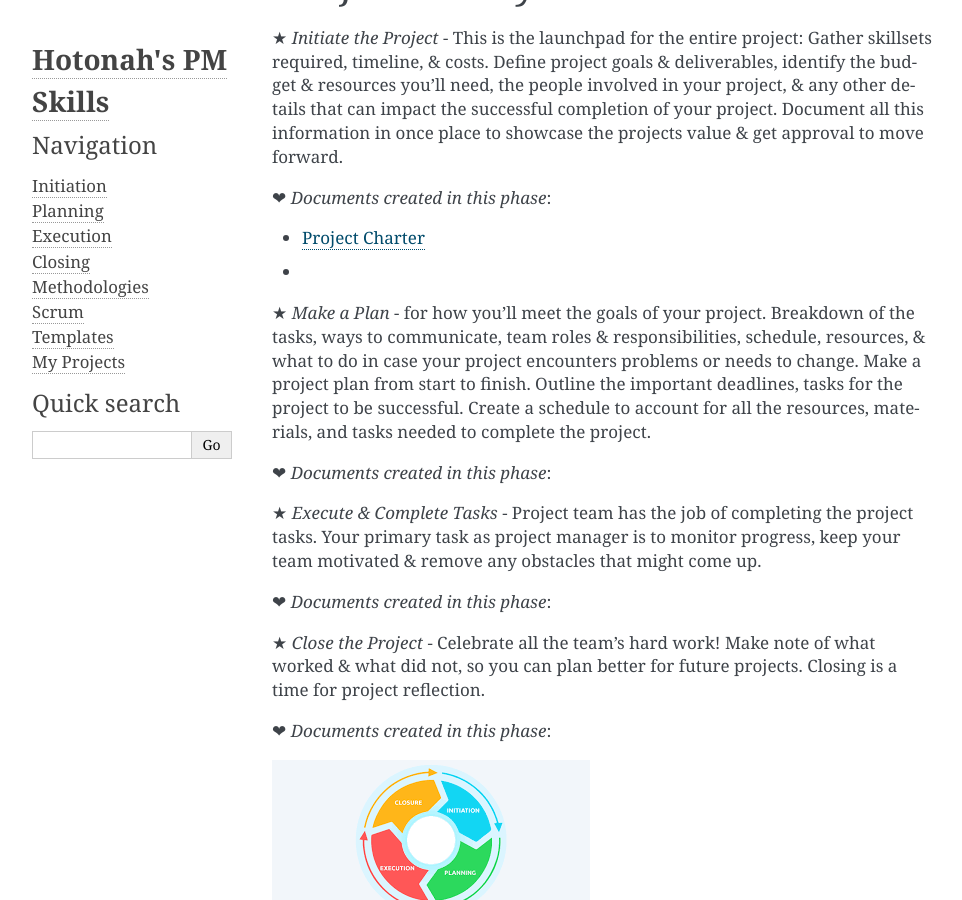
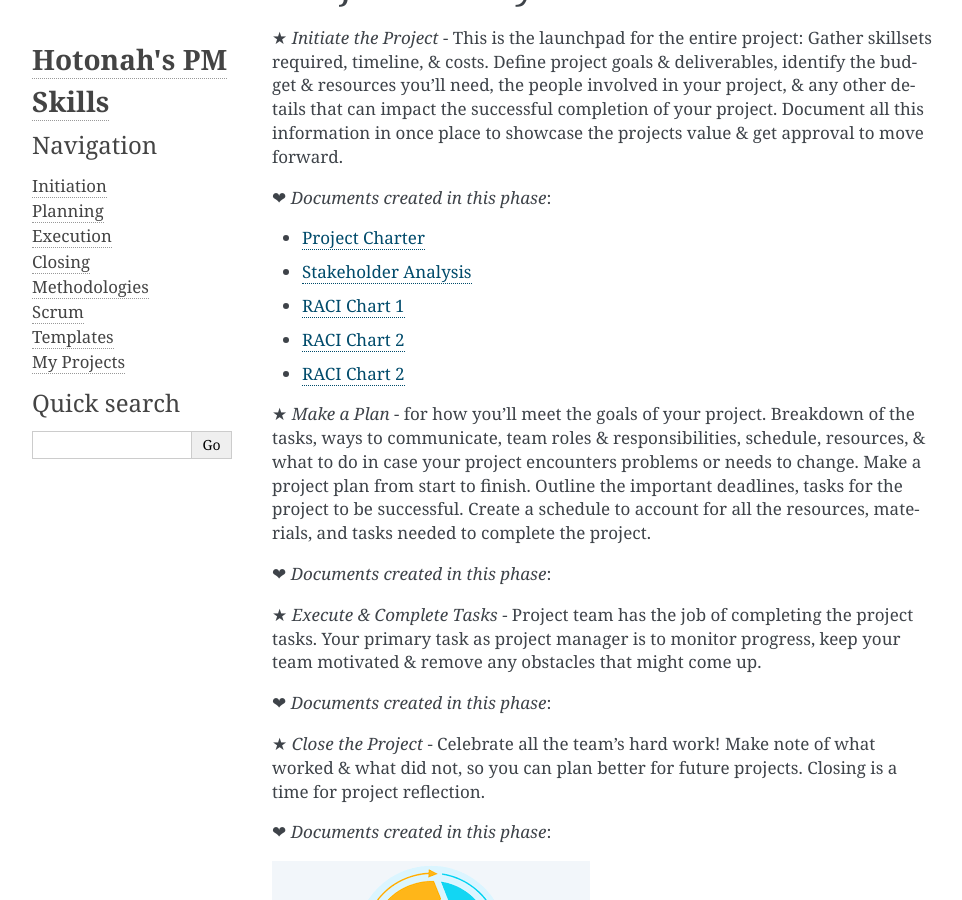
Before and after one commit to Hotonah/hotonah.github.io, a Sphinx documentation site: the page built from source/index.txt, in a window 1280 px wide and 900 px high, scrolled down 5687 px. Shown: the whole window, without its empty margins (148-1110 px from the left). Built offline with Sphinx 7.4.7, drawn with Linux system fonts in a browser that asks for light colours.

Commit message:
Update index.txt

```diff
--- a/source/index.txt
+++ b/source/index.txt
@@ -166,7 +166,14 @@ Project Lifecycle
 
 * `Project Charter <test>`_
 .. _test: https://docs.google.com/document/d/1hbKjSAiq3VvIB1aLjazNck4U5kUvAhNQBa4IYrNq3Sg/edit?usp=sharing
-*
+* `Stakeholder Analysis <test>`_
+.. _test:https://docs.google.com/presentation/d/1qOxMk-8Fwhss3GvGAS7LHewLROBiNArB_jrMdVtW_xY/edit?usp=sharing
+* `RACI Chart 1 <test>`_
+.. _test:https://docs.google.com/spreadsheets/d/1UXsIM6wEvnhjrI2SklvNltrK9txsrNqA0Vmh5qhcLK4/edit?usp=sharing
+* `RACI Chart 2 <test>`_
+.. _test:https://docs.google.com/spreadsheets/d/1RR6ioh3yStTLRQ5mB3AePeZ8-bzRMoE4pG1ZLhxEb3M/edit?usp=sharing
+* `RACI Chart 2 <test>`_
+.. _test:https://docs.google.com/spreadsheets/d/1RR6ioh3yStTLRQ5mB3AePeZ8-bzRMoE4pG1ZLhxEb3M/edit?usp=sharing
 
 ★ `Make a Plan` - for how you'll meet the goals of your project. Breakdown of the tasks, ways to communicate, team roles & responsibilities, schedule, resources, & what to do in case your project encounters problems or needs to change. Make a project plan from start to finish. Outline the important deadlines, tasks for the project to be successful. Create a schedule to account for all the resources, materials, and tasks needed to complete the project.
 
```
